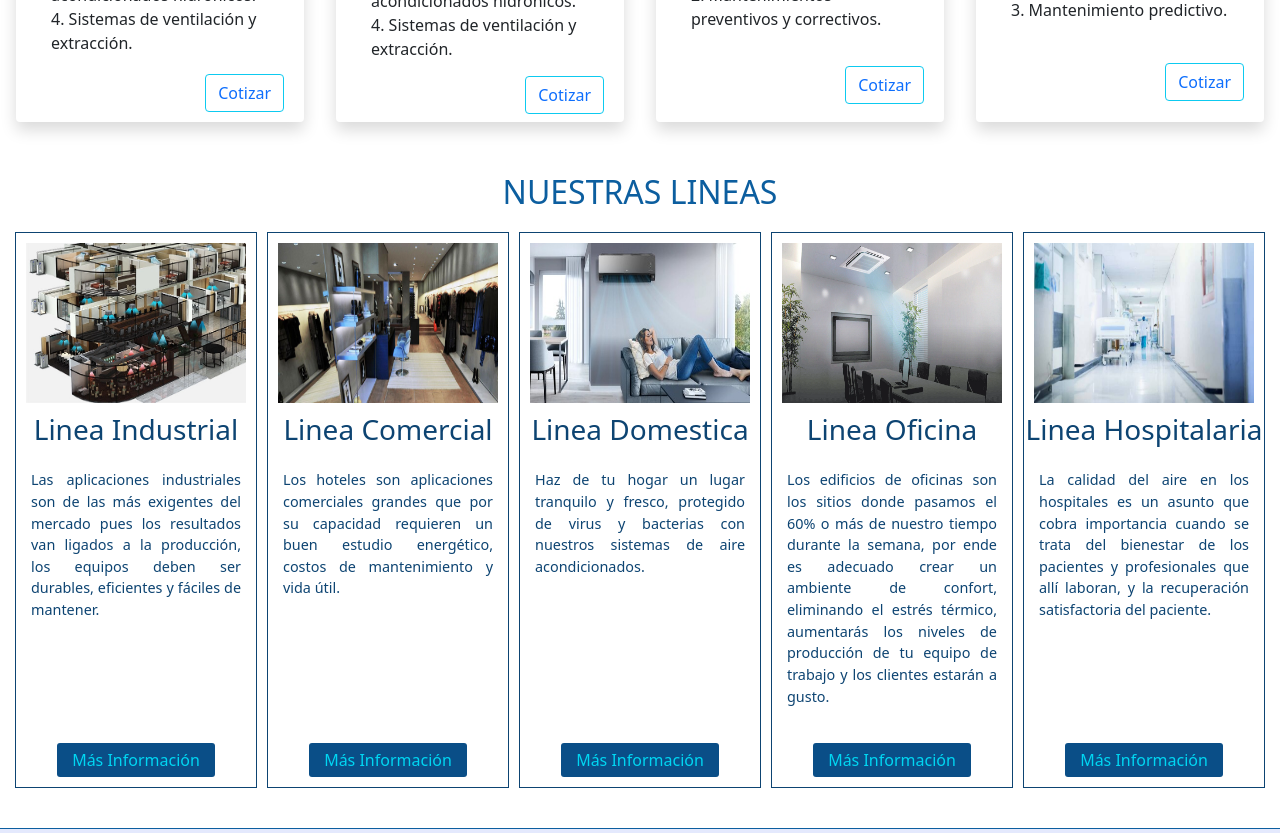
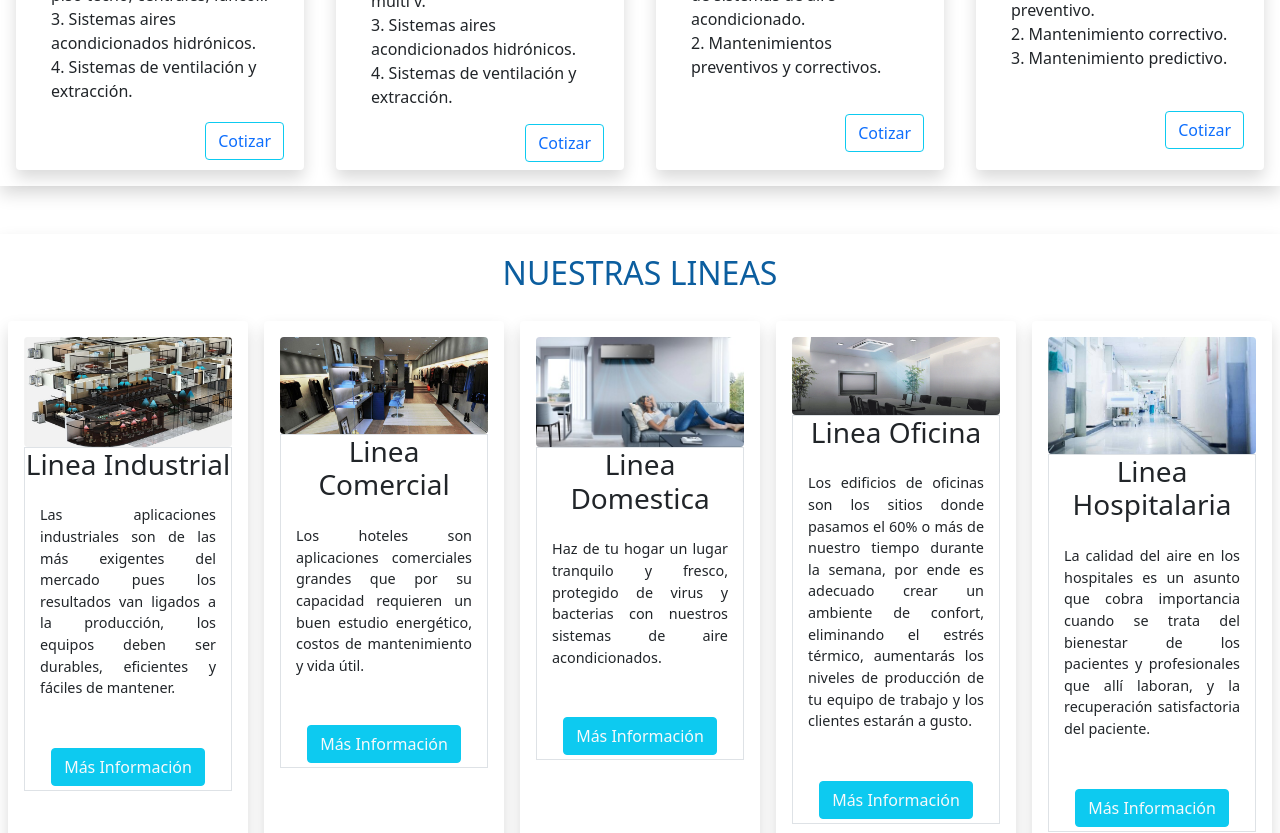
Before and after one commit to petudeveloper/freshtech-web-page, a React (Create React App) app: page / in a window 1280 px wide. Shown: the part 1400-2233 px from the top of the page. Built offline with nearby package versions, Linux system fonts and the light colour scheme; a web font is replaced by a local one.

Commit message:
started updating the style for the services

```diff
--- a/src/components/LineasTodas/Card.js
+++ b/src/components/LineasTodas/Card.js
@@ -3,18 +3,24 @@ import { Link } from 'react-router-dom/cjs/react-router-dom.min';
 import styles from './Lineas.module.css';
 
 const Card = ({ name, information }) => (
-  <li id={`${name}Card`} className={styles.cardContainer}>
-    <img className={styles.image} src={`./images/lineas/${name}.jpg`.toLocaleLowerCase()} alt={`${name}Card`} />
+  <li id={`${name}Card`} className="col-12 col-xl p-2">
+    <div className="shadow rounded h-100 p-3">
+      <div>
+        <img className="w-100 rounded" src={`./images/lineas/${name}.jpg`.toLocaleLowerCase()} alt={`${name}Card`} />
+      </div>
+      <div className="d-flex flex-column justify-content-between border">
         <h3 className={styles.cardName}>
           Linea
           {' '}
           {name}
         </h3>
         <p className={styles.information}>{information}</p>
-    <div className={styles.buttonContainer}>
-      <button type="button" className={styles.button}>
-        <Link to={`/linea/${name.toLowerCase()}`} className={styles.buttonSpan}>Más Información</Link>
+        <div className="w-100 text-center m-0 p-1">
+          <button type="button" className="btn btn-info">
+            <Link to={`/linea/${name.toLowerCase()}`} className="link-light">Más Información</Link>
           </button>
+        </div>
+      </div>
     </div>
   </li>
 );
--- a/src/components/LineasTodas/Lineas.js
+++ b/src/components/LineasTodas/Lineas.js
@@ -11,16 +11,16 @@ const Lineas = () => {
   };
 
   return (
-    <ul id="lineas-container" className={styles.container}>
+    <div id="lineas-container" className="w-100 p-0 shadow mt-4">
       <h1 className={styles.textH1Home}>NUESTRAS LINEAS</h1>
-      <div className={styles.cardsContainer}>
+      <ul className="row m-0 p-0">
         <Card information={cardsInformation.Industrial} name="Industrial" />
         <Card information={cardsInformation.Comercial} name="Comercial" />
         <Card information={cardsInformation.Domestica} name="Domestica" />
         <Card information={cardsInformation.Oficina} name="Oficina" />
         <Card information={cardsInformation.Hospitalaria} name="Hospitalaria" />
-      </div>
-    </ul>
+      </ul>
+    </div>
   );
 };
 
--- a/src/components/Servicios/Servicios.js
+++ b/src/components/Servicios/Servicios.js
@@ -5,7 +5,7 @@ import ServicesData from './serviciosData';
 const Servicios = () => {
   const services = ServicesData;
   return (
-    <div id="servicios-container" className="w-100 p-0">
+    <div id="servicios-container" className="w-100 p-0 shadow my-5">
       <h1 className={styles.textH1Home}>SERVICIOS</h1>
       <ul className="row m-0 p-0">
         {
```
Lines whose indentation alone changed are shown as unchanged.
